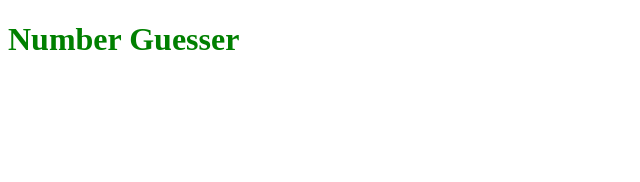
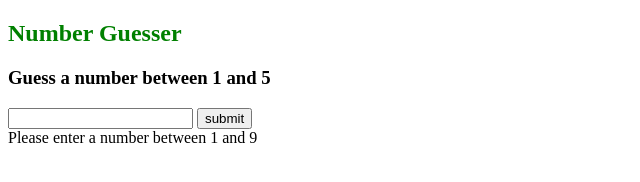
Before and after one commit to DariuszOkonski/js-number-guesser, a website: page index.html in a window 1280 px wide. Shown: the whole page, without its empty margins (0-640 px from the left). Drawn offline with Linux system fonts and the light colour scheme.

Commit message:
add html structure

```diff
--- a/index.html
+++ b/index.html
@@ -1,18 +1,28 @@
 <!DOCTYPE html>
 <html lang="en">
+  <head>
+    <meta charset="UTF-8" />
+    <meta name="viewport" content="width=device-width, initial-scale=1.0" />
+    <meta http-equiv="X-UA-Compatible" content="ie=edge" />
+    <link rel="stylesheet" href="css/styles.css" />
+    <title>Number Guesser</title>
+  </head>
 
-<head>
-  <meta charset="UTF-8">
-  <meta name="viewport" content="width=device-width, initial-scale=1.0">
-  <meta http-equiv="X-UA-Compatible" content="ie=edge">
-  <link rel="stylesheet" href="css/styles.css">
-  <title>Number Guesser</title>
-</head>
+  <body>
+    <section class="container">
+      <h1>Number Guesser</h1>
+      <h3>Guess a number between <span>1</span> and <span>5</span></h3>
 
-<body>
-  <h1>Number Guesser</h1>
+      <form class="container__form">
+        <input type="text" />
+        <input type="submit" value="submit" />
+      </form>
 
-  <script src="js/main.js" type="module"></script>
-</body>
+      <div class="message">
+        Please enter a number between 1 and 9
+      </div>
+    </section>
 
+    <script src="js/main.js" type="module"></script>
+  </body>
 </html>
```
